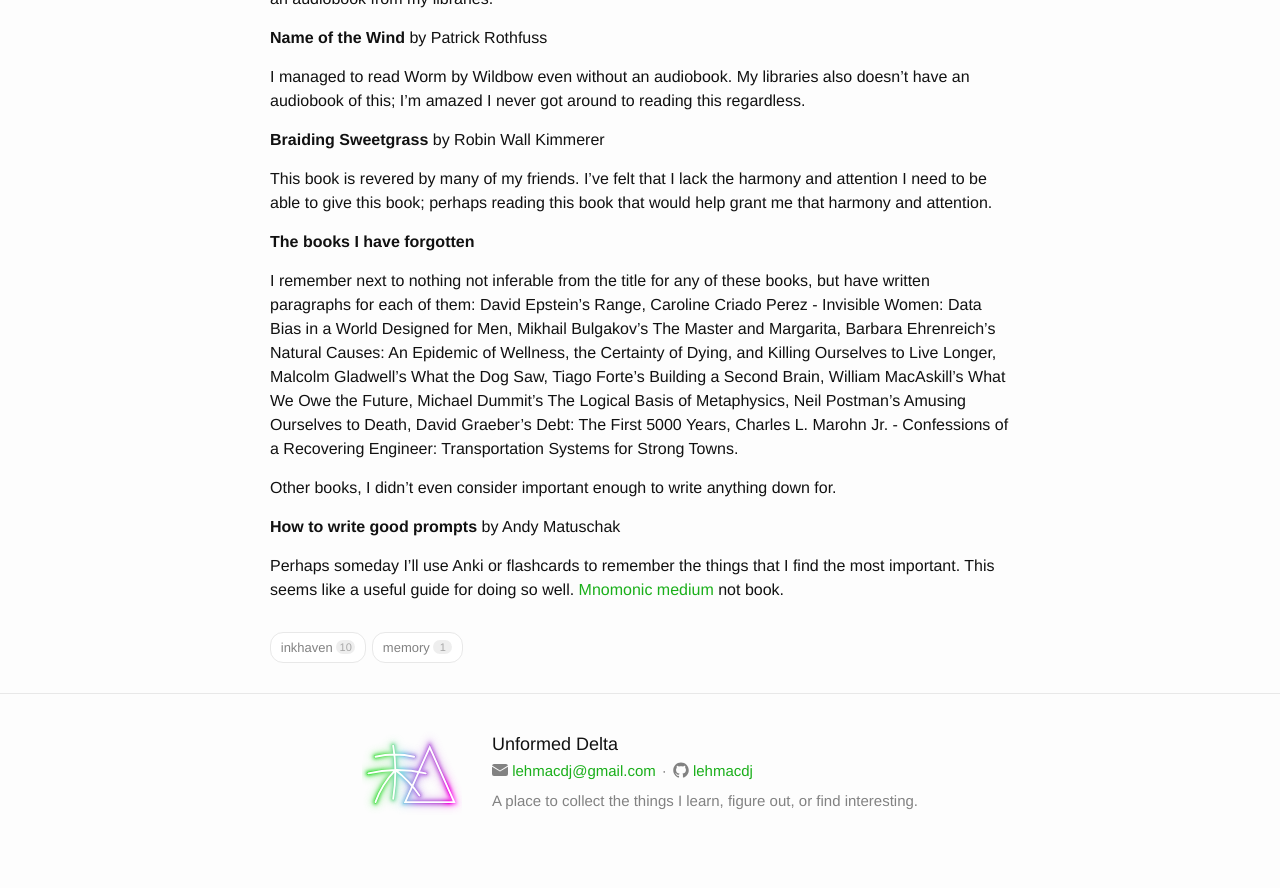
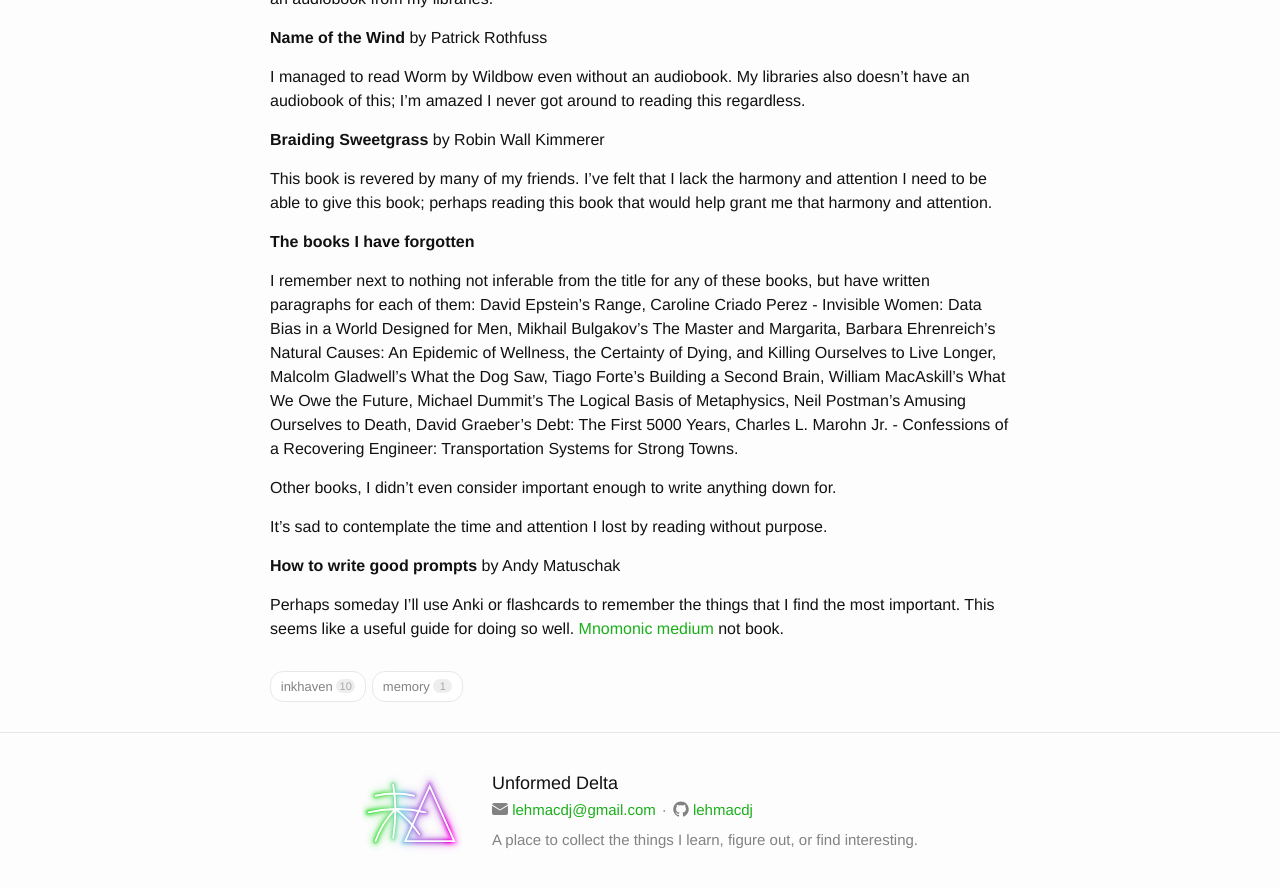
Before and after one commit to lehmacdj/blog, a Jekyll site: the page built from _notes/P3mbKlRdCBvt-books-i-havent-read-and-books-i-have-forgotten.md, in a window 1280 px wide and 900 px high, scrolled down 888 px. Shown: the top 888 px of the window. Built offline with Jekyll 4.4.1, drawn with Linux system fonts in a browser that asks for light colours; before the commit the page ends 1749 px from its top, so only the background shows below that.

Commit message:
Update description

```diff
--- a/_notes/P3mbKlRdCBvt-books-i-havent-read-and-books-i-have-forgotten.md
+++ b/_notes/P3mbKlRdCBvt-books-i-havent-read-and-books-i-have-forgotten.md
@@ -39,6 +39,8 @@
 
 Other books, I didn't even consider important enough to write anything down for.
 
+It's sad to contemplate the time and attention I lost by reading without purpose.
+
 **How to write good prompts** by Andy Matuschak
 
 Perhaps someday I'll use Anki or flashcards to remember the things that I find the most important. This seems like a useful guide for doing so well. [Mnomonic medium](https://notes.andymatuschak.org/Mnemonic_medium) not book.
```
